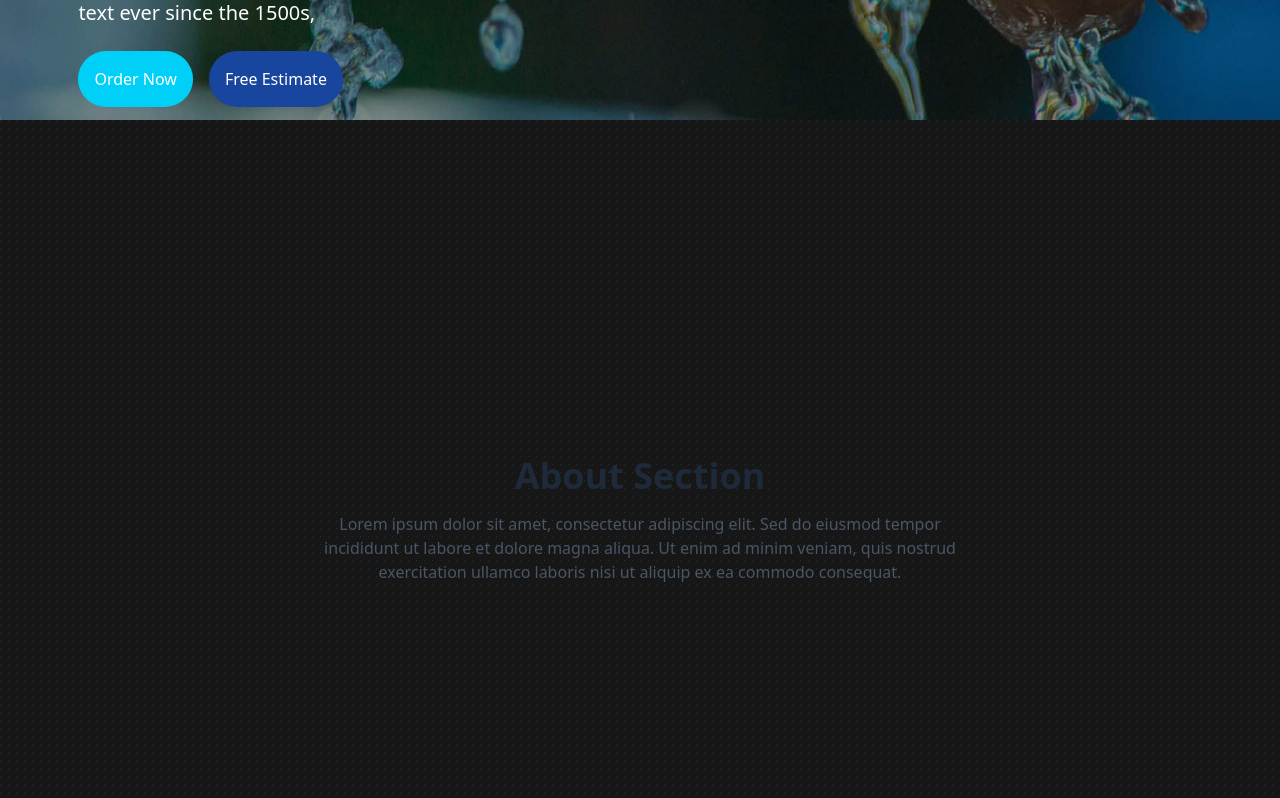
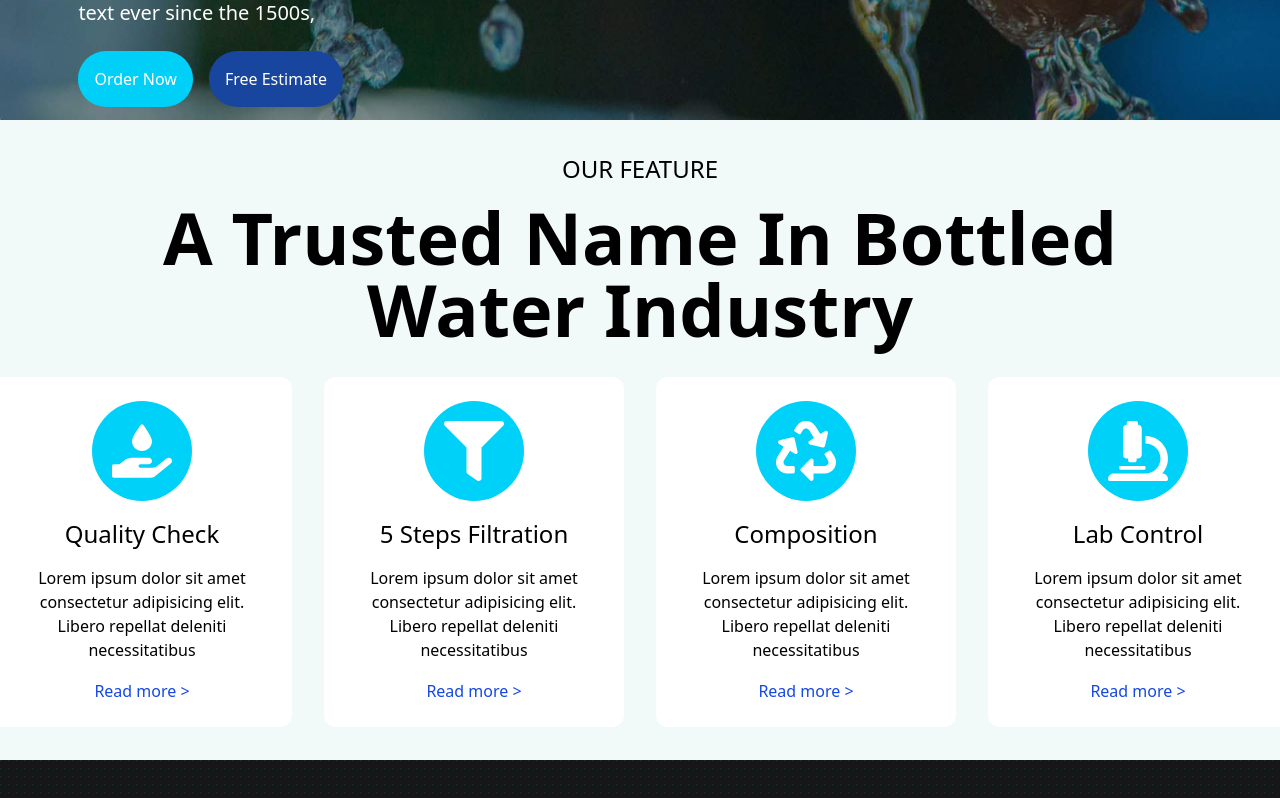
Before and after one commit to Vaidupatel/Fusion_Water_Tech_FE, a React (Vite) app: page / in a window 1280 px wide. Shown: the part 680-1478 px from the top of the page. Built offline with nearby package versions, Linux system fonts and the light colour scheme.

Commit message:
1) feature section added

```diff
--- a/src/App.jsx
+++ b/src/App.jsx
@@ -1,4 +1,5 @@
 import "./App.css";
+import Feature from "./Components/Feature/Feature";
 import Home from "./Components/Home/Home";
 import Navbar from "./Components/Navbar/Navbar";
 
@@ -7,14 +8,7 @@ function App() {
     <>
       <Navbar />
       <Home />
-      {/* <div className="h-screen bg-gradient-to-br from-blue-600 via-purple-600 to-pink-600 flex items-center justify-center text-white">
-        <div className="text-center">
-          <h1 className="text-6xl font-bold mb-4">Hero Section</h1>
-          <p className="text-xl opacity-90">
-            Scroll down to see the navbar transition
-          </p>
-        </div>
-      </div> */}
+      <Feature />
       <div className="bg-gray-50">
         {["About", "Services", "Portfolio", "Contact"].map((section) => (
           <div
--- /dev/null
+++ b/src/Components/Feature/Feature.jsx
@@ -0,0 +1,84 @@
+import React from "react";
+import {
+  FaFilter,
+  FaHandHoldingWater,
+  FaMicroscope,
+  FaRecycle,
+} from "react-icons/fa";
+
+const Feature = () => {
+  return (
+    <div className="h-[80vh] bg-[#F2F9F9] flex flex-col gap-8 items-center justify-center">
+      <div className="flex flex-col items-center justify-center gap-4">
+        <p className="uppercase text-2xl">Our Feature</p>
+        <h2 className="text-7xl text-center font-semibold">
+          A Trusted Name In Bottled <br /> Water Industry
+        </h2>
+      </div>
+      <div className="flex items-center justify-center gap-8">
+        <div className="group h-[350px] w-[300px] flex flex-col items-center justify-between gap-2 p-6 bg-[#FFFFFF] rounded-xl">
+          <div className="h-25 w-25 flex items-center justify-center rounded-full bg-[#00D1F9]">
+            <i className="transition-transform duration-500 group-hover:rotate-[360deg]">
+              <FaHandHoldingWater className="text-[#FFFFFF] text-6xl group-hover-card:text-black" />
+            </i>
+          </div>
+          <h3 className="text-2xl">Quality Check</h3>
+          <p className="text-[16px] text-center">
+            Lorem ipsum dolor sit amet consectetur adipisicing elit. Libero
+            repellat deleniti necessitatibus
+          </p>
+          <button className="text-[16px] text-blue-700 hover:text-[#08D2F9] transition-colors duration-300 cursor-pointer">
+            Read more &gt;
+          </button>
+        </div>
+        <div className="group h-[350px] w-[300px] flex flex-col items-center justify-between gap-2 p-6 bg-[#FFFFFF] rounded-xl">
+          <div className="h-25 w-25 flex items-center justify-center rounded-full bg-[#00D1F9]">
+            <i className="transition-transform duration-500 group-hover:rotate-[360deg]">
+              <FaFilter className="text-[#FFFFFF] text-6xl group-hover-card:text-black" />
+            </i>
+          </div>
+          <h3 className="text-2xl">5 Steps Filtration</h3>
+          <p className="text-[16px] text-center">
+            Lorem ipsum dolor sit amet consectetur adipisicing elit. Libero
+            repellat deleniti necessitatibus
+          </p>
+          <button className="text-[16px] text-blue-700 hover:text-[#08D2F9] transition-colors duration-300 cursor-pointer">
+            Read more &gt;
+          </button>
+        </div>
+        <div className="group h-[350px] w-[300px] flex flex-col items-center justify-between gap-2 p-6 bg-[#FFFFFF] rounded-xl">
+          <div className="h-25 w-25 flex items-center justify-center rounded-full bg-[#00D1F9]">
+            <i className="transition-transform duration-500 group-hover:rotate-[360deg]">
+              <FaRecycle className="text-[#FFFFFF] text-6xl group-hover-card:text-black" />
+            </i>
+          </div>
+          <h3 className="text-2xl">Composition</h3>
+          <p className="text-[16px] text-center">
+            Lorem ipsum dolor sit amet consectetur adipisicing elit. Libero
+            repellat deleniti necessitatibus
+          </p>
+          <button className="text-[16px] text-blue-700 hover:text-[#08D2F9] transition-colors duration-300 cursor-pointer">
+            Read more &gt;
+          </button>
+        </div>
+        <div className="group h-[350px] w-[300px] flex flex-col items-center justify-between gap-2 p-6 bg-[#FFFFFF] rounded-xl">
+          <div className="h-25 w-25 flex items-center justify-center rounded-full bg-[#00D1F9]">
+            <i className="transition-transform duration-500 group-hover:rotate-[360deg]">
+              <FaMicroscope className="text-[#FFFFFF] text-6xl group-hover-card:text-black" />
+            </i>
+          </div>
+          <h3 className="text-2xl">Lab Control</h3>
+          <p className="text-[16px] text-center">
+            Lorem ipsum dolor sit amet consectetur adipisicing elit. Libero
+            repellat deleniti necessitatibus
+          </p>
+          <button className="text-[16px] text-blue-700 hover:text-[#08D2F9] transition-colors duration-300 cursor-pointer">
+            Read more &gt;
+          </button>
+        </div>
+      </div>
+    </div>
+  );
+};
+
+export default Feature;
--- a/src/Components/Navbar/Navbar.jsx
+++ b/src/Components/Navbar/Navbar.jsx
@@ -41,10 +41,10 @@ const Navbar = () => {
   return (
     <>
       <nav
-        className={`fixed h-[10vh] flex items-center justify-center top-0 left-0 right-0 z-50 transition-all duration-300 ease-in-out ${
+        className={`fixed  flex items-center justify-center top-0 left-0 right-0 z-50 transition-all duration-300 ease-in-out ${
           isScrolled
-            ? "bg-white shadow-lg backdrop-blur-sm"
-            : "bg-transparent border-b border-[#FFFFFF] border-dotted"
+            ? "h-[8vh] bg-white shadow-lg backdrop-blur-sm"
+            : "h-[10vh] bg-transparent border-b border-[#FFFFFF] border-dotted"
         } ${
           scrollDirection === "down" && isScrolled
             ? "transform -translate-y-full"
```
